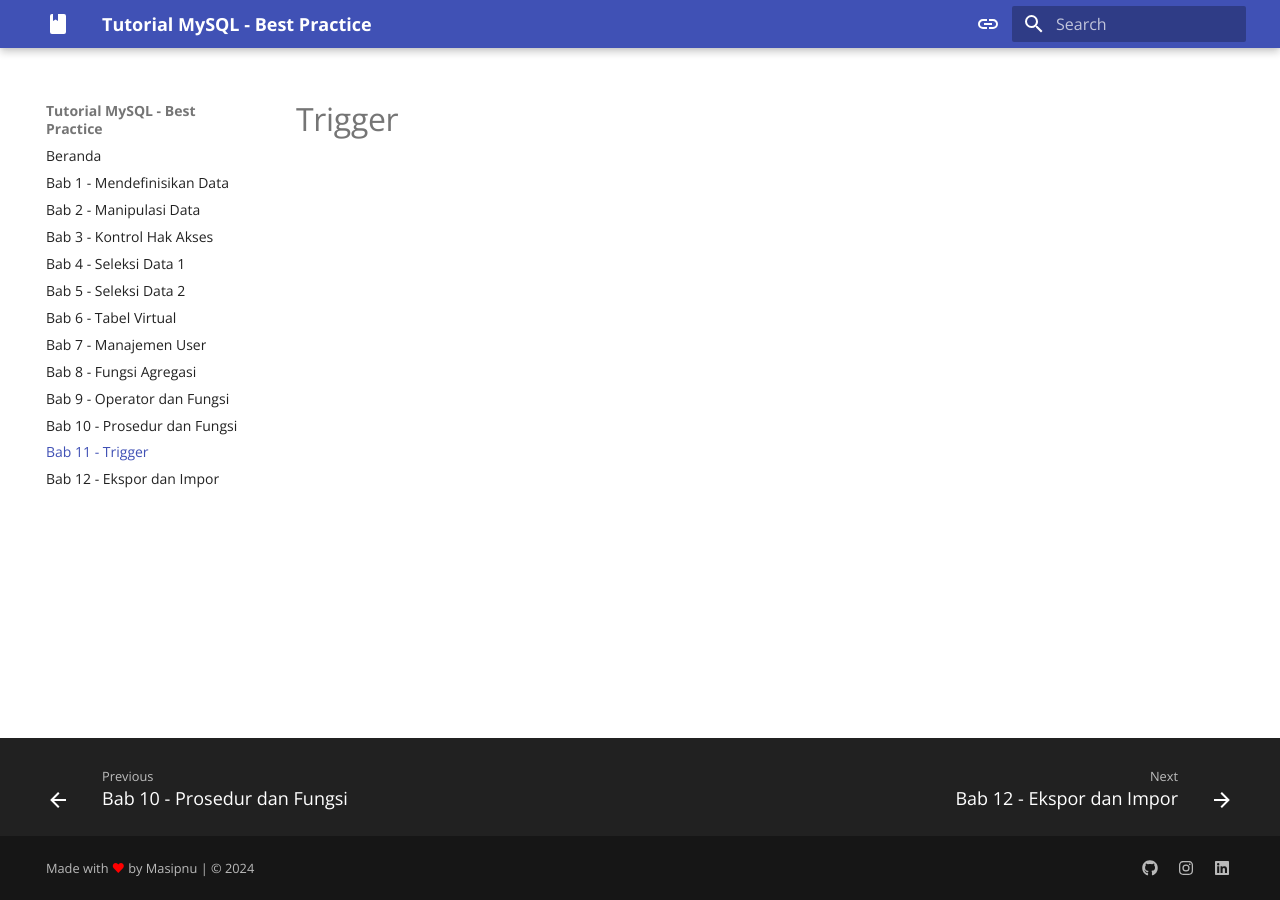
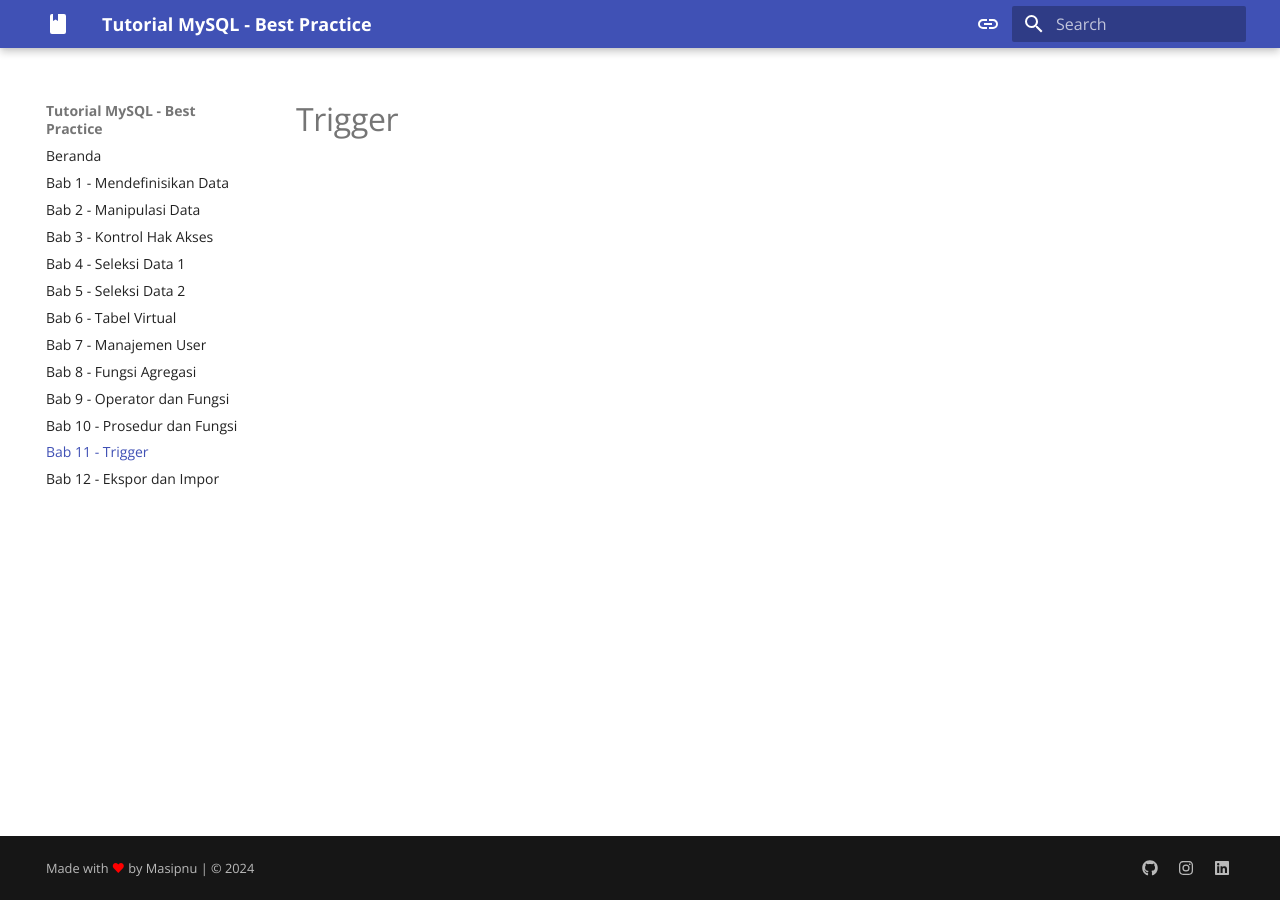
Before and after one commit to masipnu/tutorial-mysql, an MkDocs documentation site: the page built from docs/bab11.md, in a window 1280 px wide. Built offline with MkDocs 1.6.1 and Material for MkDocs 9.7.7, drawn with Linux system fonts in a browser that asks for light colours.

Commit message:
hide footer navigation

```diff
--- a/mkdocs.yml
+++ b/mkdocs.yml
@@ -65,9 +65,11 @@ theme:
     - navigation.instant
     - navigation.instant.prefetch
     # - navigation.tabs
-    - navigation.footer
+    # - navigation.footer
     - content.code.copy
     - content.code.select
+    # - toc.integrate
+    - navigation.top
 
 markdown_extensions:
   - pymdownx.highlight:
```
Also changed, not shown: site/404.html, site/bab1/index.html, site/bab10/index.html, site/bab11/index.html, site/bab12/index.html, site/bab2/index.html, site/bab3/index.html, site/bab4/index.html, site/bab5/index.html, site/bab6/index.html, site/bab7/index.html, site/bab8/index.html, site/bab9/index.html, site/index.html.
